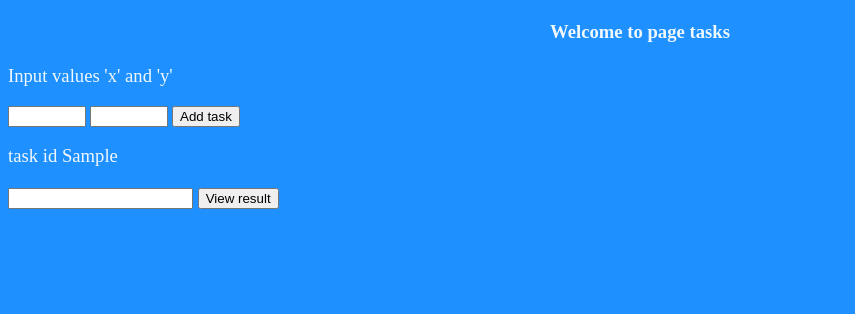
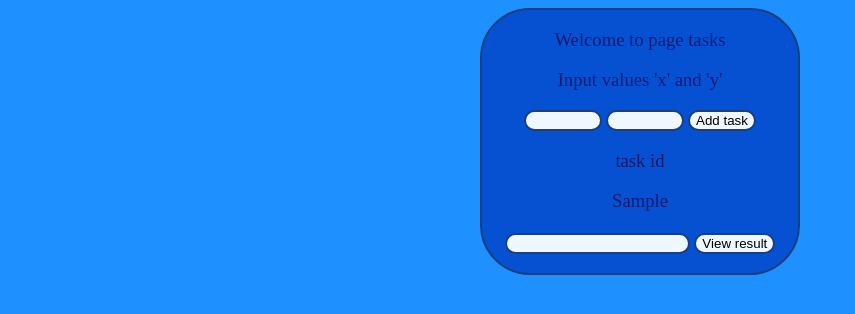
Before and after one commit to BohdanSosnovskiy/FlaskWebProject2, a Flask app: template FlaskWebProject2/app/templates/index.html in a window 1280 px wide. Shown: the top 314 px of the page, without its empty margins (0-855 px from the left). Run offline with Flask 2, Linux system fonts and the light colour scheme; the template is opened without the code that fills it: most values are stand-ins (such as "Sample title", 1, 10 or a date in 2020).

Commit message:
added style

```diff
--- a/FlaskWebProject2/app/templates/index.html
+++ b/FlaskWebProject2/app/templates/index.html
@@ -9,7 +9,7 @@
             background-color:dodgerblue;
         }
         p{
-            color:aliceblue;
+            color:midnightblue;
             font-size:14pt;
         }
         #Text1 {
@@ -25,26 +25,43 @@
         #id_task {
             width: 227px;
         }
+        .borderElement{
+            background-color: aliceblue;
+            border: 2px solid #183f7f;
+            border-radius: 50px;
+        }
+
+        .div_window{
+            background-color: Highlight;
+            border: 2px solid #183f7f;
+            border-radius: 50px;
+            width: 25%;
+            align-content:center;
+            text-align:center;
+        }
     </style>
 </head>
 <body>
-
-    <h1><p style="text-align: center">
-        Welcome to page tasks</p></h1>
-    <p style="text-align: left">
+    <center>
+        <div class="div_window">
+            <p style="text-align: center">
+                Welcome to page tasks</p>
+            <p>
                 Input values &#39;x&#39; and &#39;y&#39;</p>
             <form method="post" name="newTask">
-        <input id="Text1" name="Text1" type="text" />
-        <input id="Text2" name="Text2" type="text" />
-        <input id="Add_task" type="submit" value="Add task" />
-        <p>task id {{id_task}}</p>
+                <input class="borderElement" id="Text1" name="Text1" type="text" />
+                <input class="borderElement" id="Text2" name="Text2" type="text" />
+                <input class="borderElement" id="Add_task" type="submit" value="Add task" />
+                <p>task id </p>
+                <p style="color:midnightblue">{{id_task}}</p>
             </form>
             <form action="/result">
-        <p><input id="result_id" name="result_id" type="text"/>
+                <p><input class="borderElement" id="result_id" name="result_id" type="text"/>
 
-            <input id="Submit1" type="submit" value="View result" />
+                    <input class="borderElement" id="Submit1" type="submit" value="View result" />
                 </p>
             </form>
-
+         </div>
+     </center>
 </body>
 </html>
```
Lines whose indentation alone changed are shown as unchanged.
